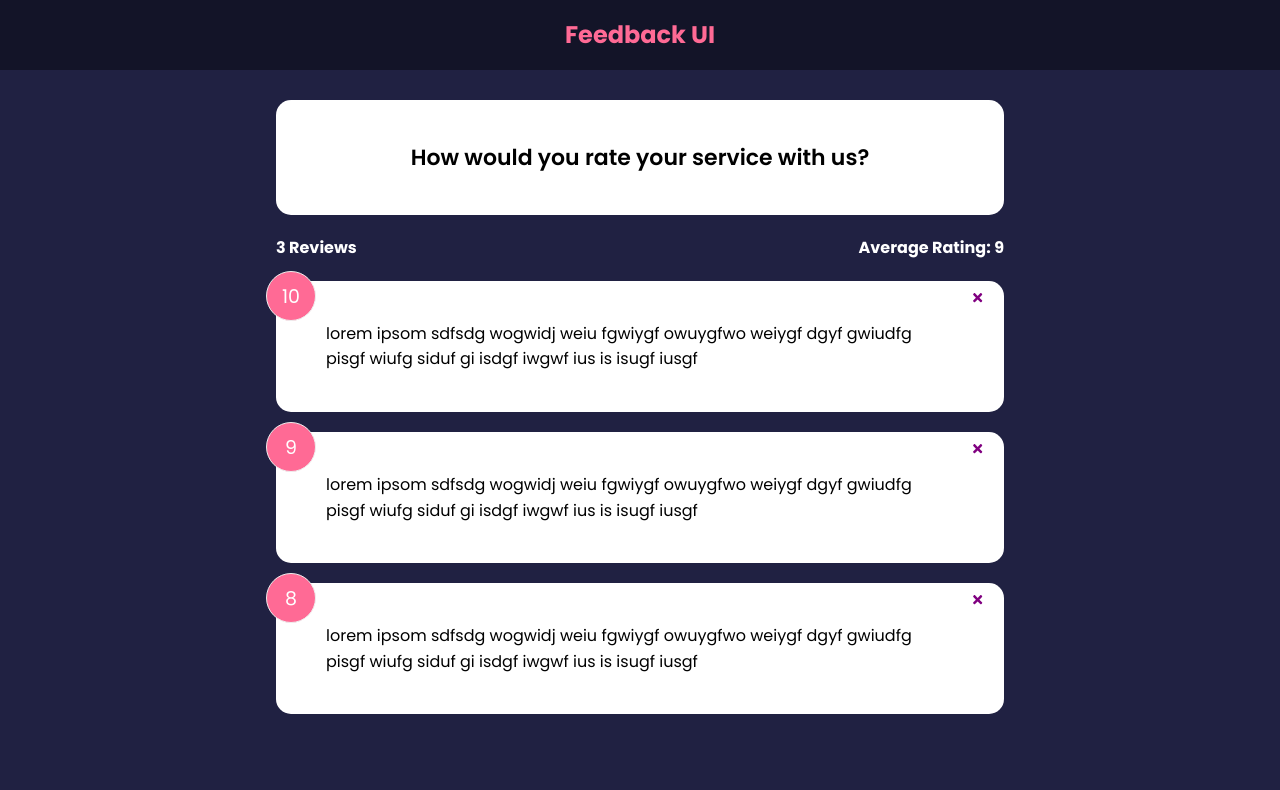
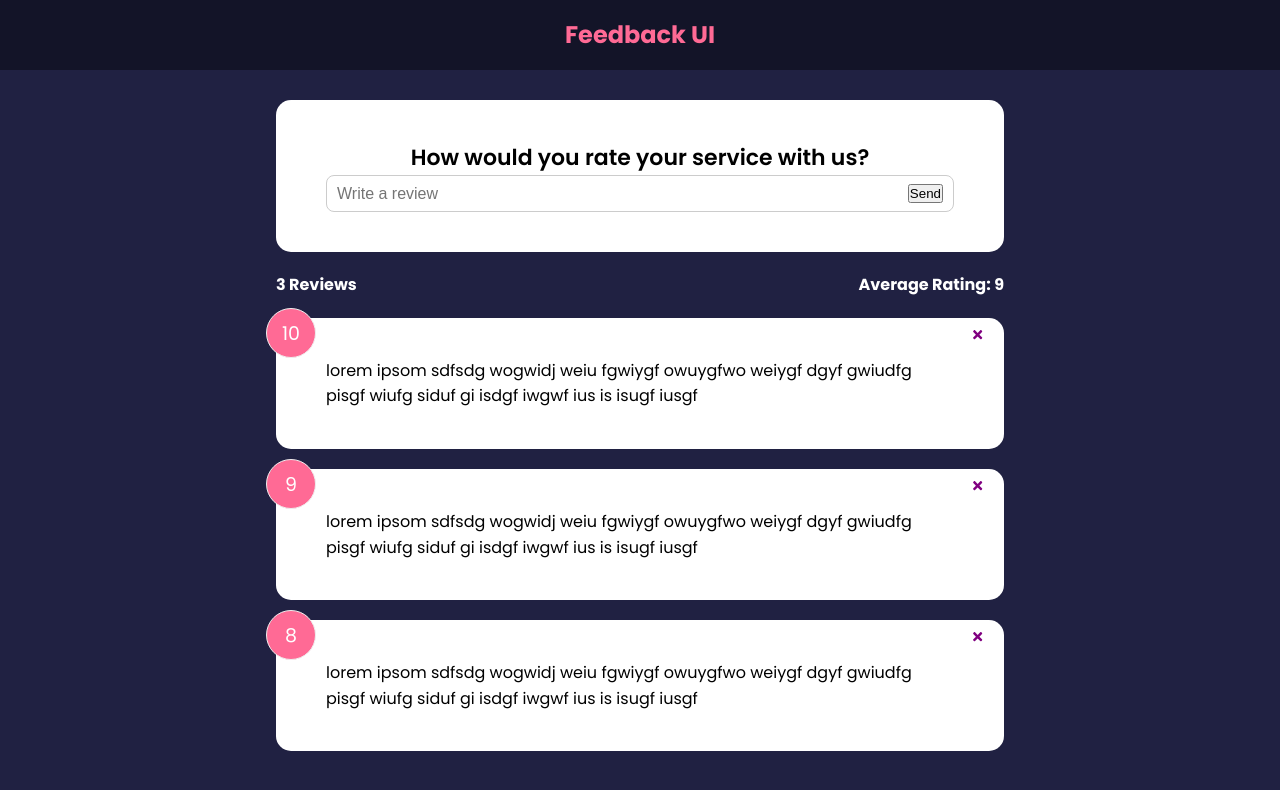
Before and after one commit to EmilioBenavides/Feedback-App, a React (Create React App) app in the folder feedback-app/: page / in a window 1280 px wide. Shown: the top 790 px of the page. Built offline with nearby package versions, Linux system fonts and the light colour scheme.

Commit message:
added submit button

```diff
--- a/feedback-app/src/components/FeedbackForm.jsx
+++ b/feedback-app/src/components/FeedbackForm.jsx
@@ -1,12 +1,26 @@
+import { useState } from "react";
 import Card from './shared/card'
 
 function FeedbackForm() {
-    return <Card>
-        <form>
-            <h2>How would you rate your service with us?</h2>
-        </form>
-    </Card>
+    const [text, setText] = useState('')
 
+
+    const handleTextChange = (e) => {
+        setText(e.target.value)
+    }
+
+    return (
+        <Card>
+            <form>
+                <h2>How would you rate your service with us?</h2>
+                <div className={'input-group'}>
+                    <input onChange={handleTextChange} type={'text'}
+                     placeholder={'Write a review'} value={text}/>
+                    <button type={'submit'}>Send</button>
+                </div>
+            </form>
+        </Card>
+    )
 }
 
 export default FeedbackForm
--- a/feedback-app/src/index.js
+++ b/feedback-app/src/index.js
@@ -1,6 +1,11 @@
 import React from 'react'
-import  ReactDom from 'react-dom'
+import ReactDOM from "react-dom/client";
 import './index.css'
 import App from "./App";
 
-ReactDom.render( <React.StrictMode> <App /></React.StrictMode> , document.getElementById('root'))
+const root = ReactDOM.createRoot(document.getElementById("root"));
+root.render(
+    <React.StrictMode>
+        <App />
+    </React.StrictMode>
+);
```
Also changed, not shown: feedback-app/src/components/shared/Button.jsx (added, +9 -0 lines).
